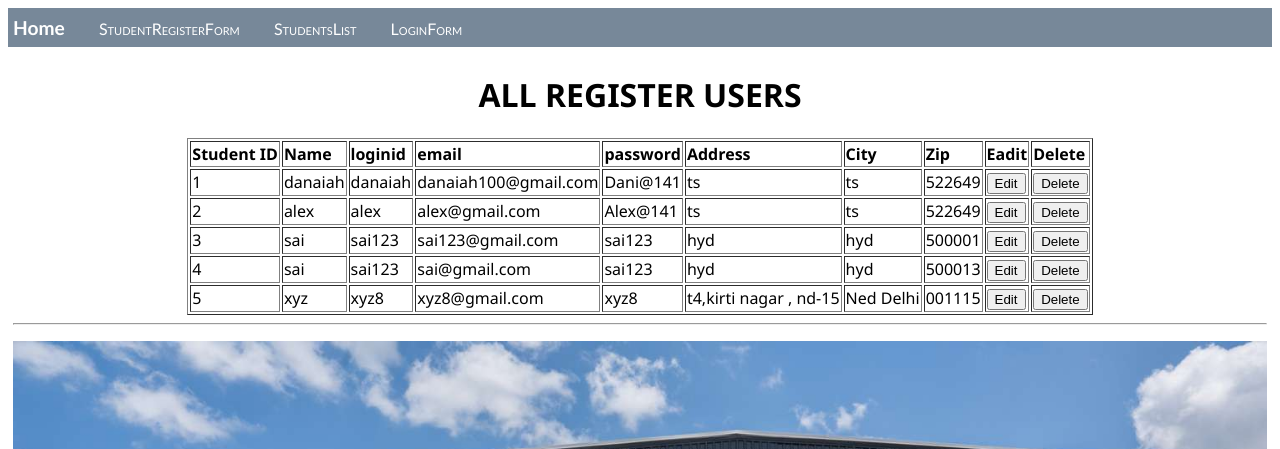
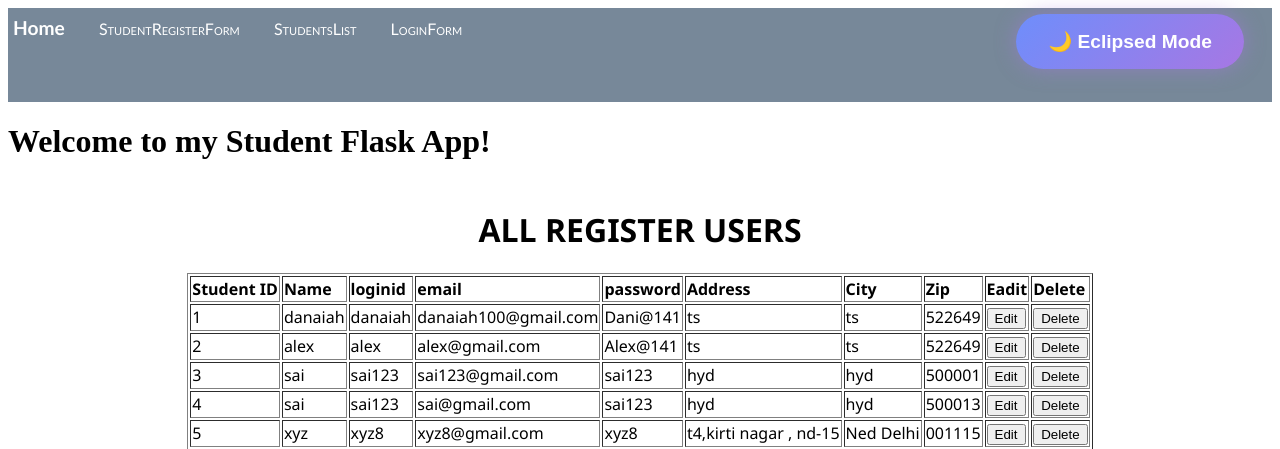
Before and after one commit to reshamsai150/7.Analysis-and-Prediction-of-Electric-Vehicle-Costs-A-Machine-Learning-Based-Approach, a Flask app: page /list in a window 1280 px wide. Shown: the top 449 px of the page. Run offline with Flask 3, Linux system fonts and the light colour scheme; data comes from the database, SQL or seed files in the repository; parts of the project's set-up code (start-up, migrations or seed data) failed here and were passed over; some libraries are stand-ins or nearby versions.

Commit message:
added toggle button

```diff
--- a/code/templates/home.html
+++ b/code/templates/home.html
@@ -3,5 +3,4 @@
 Student Flask App with CRUD
 {% endblock %}
 {% block content %}
-<h1>Welcome to my Student Flask App!</h1>
 {% endblock %}
--- a/code/templates/layout.html
+++ b/code/templates/layout.html
@@ -12,8 +12,12 @@
             <a href="{{ url_for('enternew') }}" class="navbar-item">StudentRegisterForm</a>
             <a href="{{ url_for('list') }}" class="navbar-item">StudentsList</a>
             <a href="{{ url_for('login') }}" class="navbar-item">LoginForm</a>
+            <!-- Adding toggle button -->
+            <!-- Contributor : 6vam4arya -->
+            <button class="toggle">🌙 Eclipsed Mode</button>
+        </div>
 
-        </div>
+        <h1>Welcome to my Student Flask App!</h1>
 
         <div class="body-content">
             {% block content %}
@@ -28,6 +32,83 @@
             <p>&copy; 2024 Your Website. All rights reserved. In DataPoint</p>
         </div>
 
+        <!-- Toggle Mode Button Styling -->
+         <!-- Contributor : 6vam4arya -->
+         <style>
+            body {
+              transition: background 0.8s ease, color 0.8s ease;
+            }
+           .toggle{
+            margin-left:80%;
+            transform:translateY(-25px);
+            padding: 1rem 2rem;
+            font-size: 1.2rem;
+            font-weight: 600;
+            border: none;
+            border-radius: 50px;
+            cursor: pointer;
+            transition: all 0.4s ease;
+            background: linear-gradient(135deg, #6e8efb, #a777e3);
+            color: white;
+            box-shadow: 0 0 20px rgba(166, 119, 227, 0.5);
+            position: relative;
+            overflow: hidden;
+            }
+
+            .toggle::before {
+                content: '';
+                position: absolute;
+                top: -50%;
+                left: -50%;
+                width: 200%;
+                height: 200%;
+                background: radial-gradient(circle, rgba(255,255,255,0.3), transparent 70%);
+                transform: scale(0);
+                transition: transform 0.5s ease;
+            }
+
+            .toggle:hover::before {
+                transform: scale(1);
+            }
+
+            .toggle.night {
+                background: linear-gradient(135deg, #232526, #414345);
+                box-shadow: 0 0 25px rgba(255, 255, 255, 0.1);
+            }
+
+            body.night-mode {
+                background: #1a1a2e;
+                color: #f5f5f5;
+            }
+
+         </style>
+
+         <!-- Adding JavaScript Logic for toggling -->
+          <!-- Contributor : 6vam4arya -->
+          <script>
+          const toggle = document.querySelector('.toggle');
+          const body = document.body;
+          const heading = document.querySelector('h1');
+
+
+          toggle.addEventListener('click', () => {
+                const currentBackground = window.getComputedStyle(body).backgroundColor;
+
+
+                if (currentBackground === 'rgb(255, 255, 255)') {
+                    body.style.backgroundColor = 'black';
+                    toggle.textContent = '🌤️ Daylight Mode';
+                    heading.style.color='rgb(255, 255, 255)';
+
+                }
+
+                else {
+                    body.style.backgroundColor = 'white';
+                    toggle.textContent = '🌙 Eclipsed Mode';
+                    heading.style.color='black';
+                }
+            });
+</script>
 
     </body>
 </html>
```
Also changed, not shown: 10 other files.
